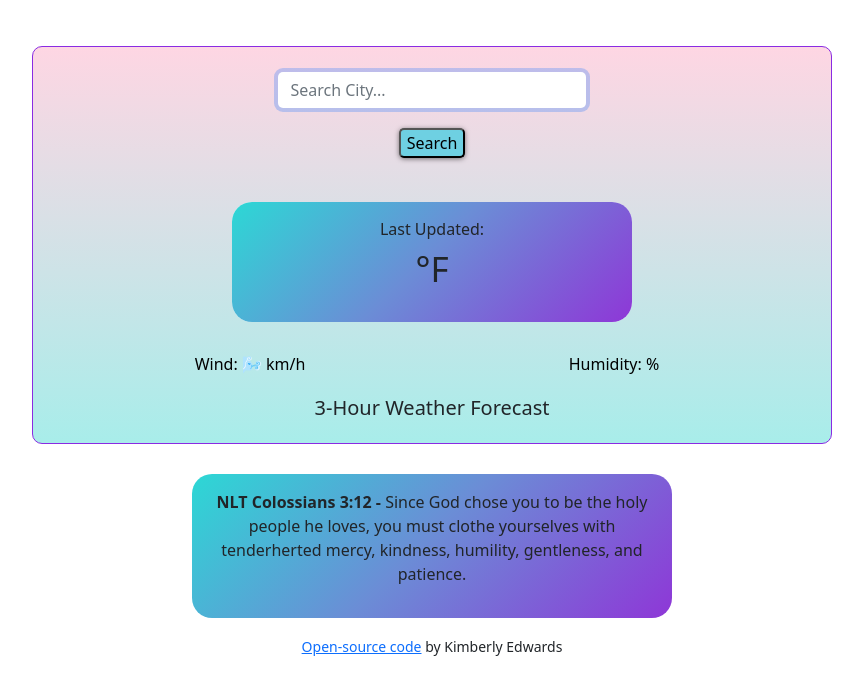
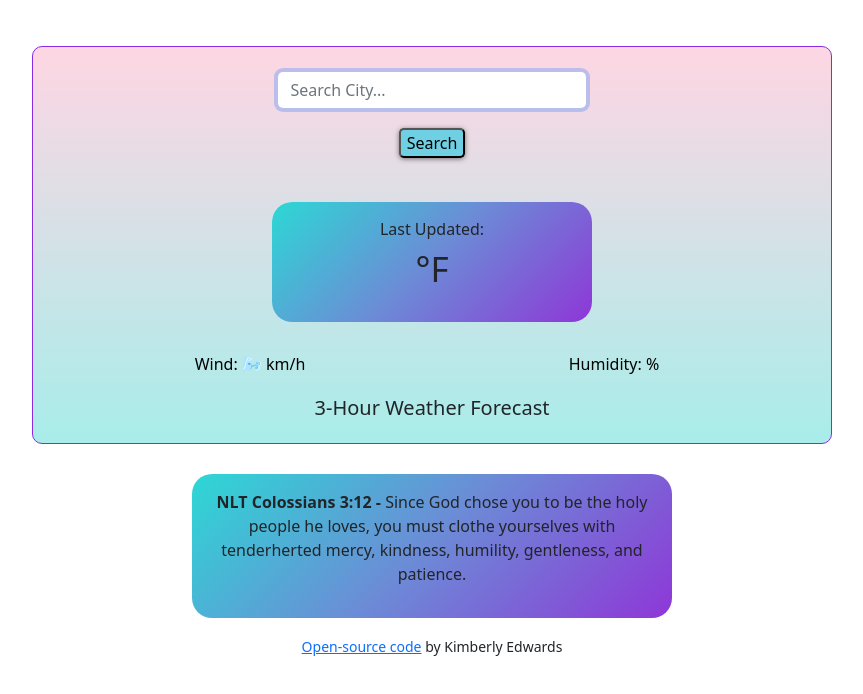
Before and after one commit to Kkimmy8585/my-weather-project, a plain HTML site: page index.html in a window 1280 px wide. Shown: the whole page, without its empty margins (208-1071 px from the left). Drawn offline with nearby package versions, Linux system fonts and the light colour scheme; no server answers.

Commit message:
Update index.html

```diff
--- a/index.html
+++ b/index.html
@@ -33,7 +33,7 @@
         <input type="submit" value="Search" id="search-city-btn"/>
       </form>
       <br />
-      <div class="card" style="width: 25rem;">
+      <div class="card" style="width: 20rem;">
         <div class="card-body">
           <h2>Last Updated:
           <span id="current-dateTime"></span>
```
